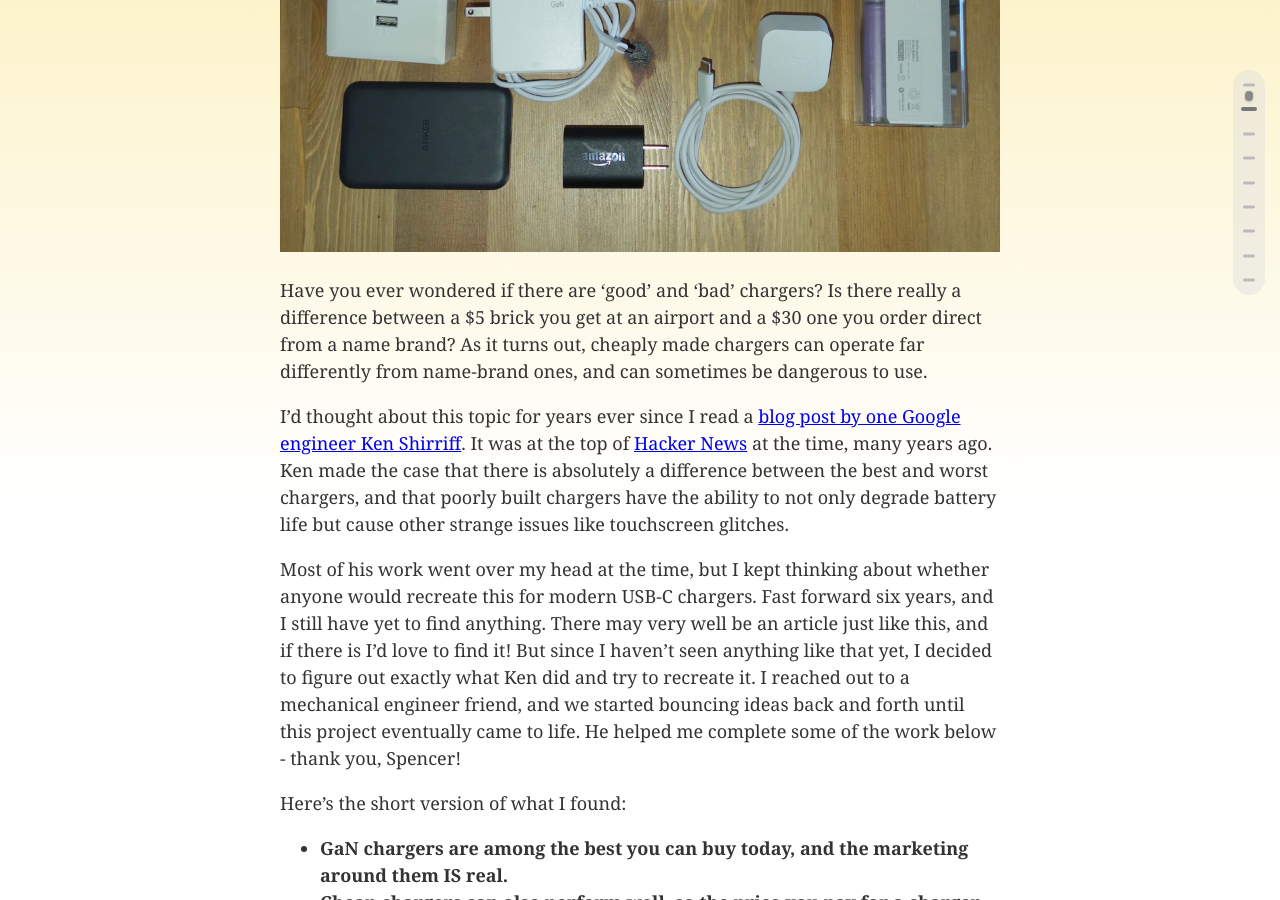
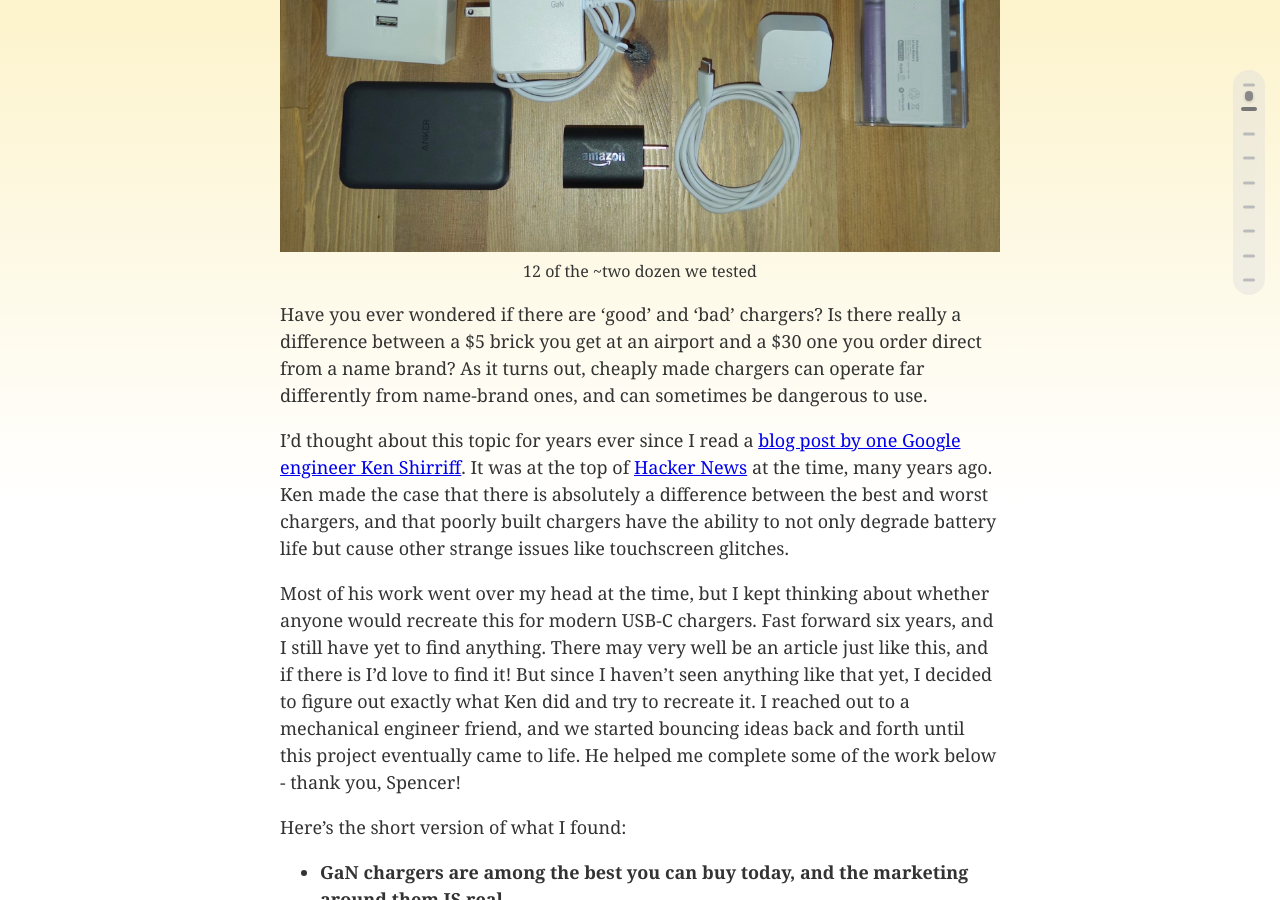
Before and after one commit to 0sps/sull1van.com, a Jekyll site: the page built from _posts/2026-01-19-a-dozen-chargers-in-the-lab.md, in a window 1280 px wide and 900 px high, scrolled down 495 px. Built offline with Jekyll 4.4.1, drawn with Linux system fonts in a browser that asks for light colours.

Commit message:
fix an issue

```diff
--- a/_posts/2026-01-19-a-dozen-chargers-in-the-lab.md
+++ b/_posts/2026-01-19-a-dozen-chargers-in-the-lab.md
@@ -321,6 +321,7 @@ devices:
 
 <figure>
   <img src="/assets/images/2026-01-19-a-dozen-chargers-in-the-lab/allchargers.jpg" alt="all chargers">
+  <figcaption> 12 of the ~two dozen we tested</figcaption>
 </figure>
 
 
```
